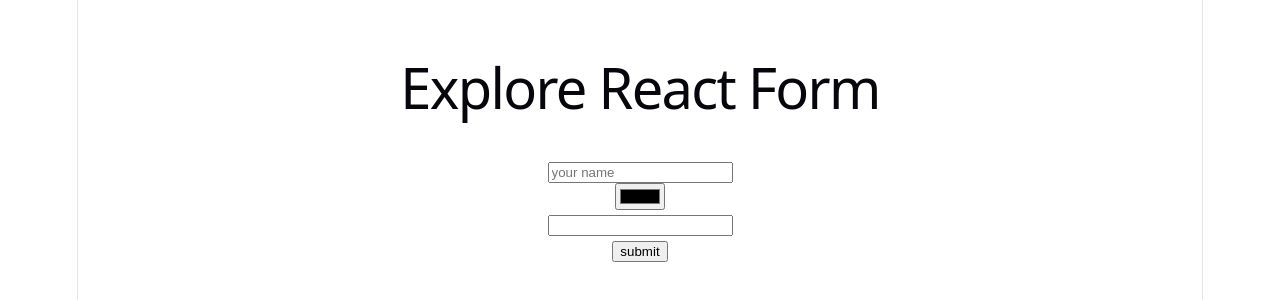
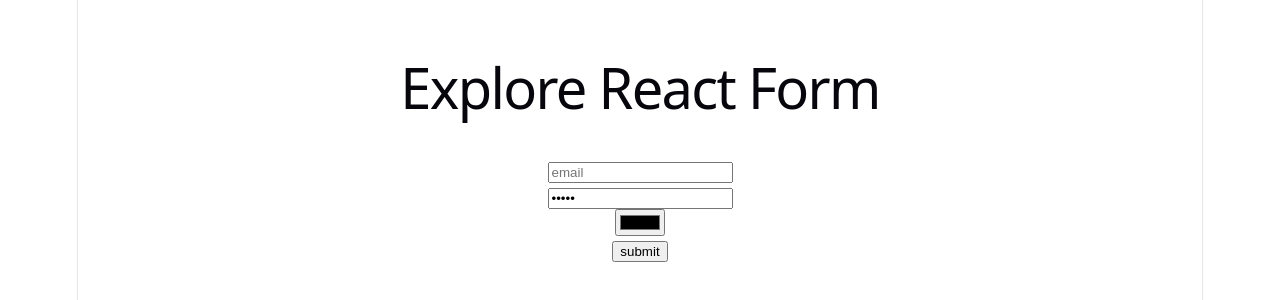
Before and after one commit to MahbubaSultanaEty/m-38-context-api-custom-hook, a React (Vite) app: page / in a window 1280 px wide. Shown: the part 248-548 px from the top of the page. Built offline with nearby package versions, Linux system fonts and the light colour scheme.

Commit message:
38-2 use form action formData and controlled component

```diff
--- a/src/App.jsx
+++ b/src/App.jsx
@@ -1,5 +1,7 @@
 
 import './App.css'
+import ControlledField from './Components/ControlledField/ControlledField'
+import FormAction from './Components/FormAction/FormAction'
 import SimpleForm from './Components/SimpleForm/SimpleForm'
 
 function App() {
@@ -10,7 +12,9 @@
       <section id="center">
 
           <h1>Explore React Form </h1>
-            <SimpleForm></SimpleForm>
+        {/* <SimpleForm></SimpleForm> */}
+        {/* <FormAction></FormAction> */}
+        <ControlledField></ControlledField>
    </section>
     </>
   )
--- /dev/null
+++ b/src/Components/ControlledField/ControlledField.jsx
@@ -0,0 +1,29 @@
+import React, { useState } from 'react';
+
+const ControlledField = () => {
+
+    const [password, setPassword] = useState(" ")
+
+    const handleSubmit = (e) => {
+        e.preventDefault();
+        console.log("submitted");
+    }
+    const handlePasswordOnchange = (e) => {
+        console.log(e.target.value);
+    }
+    return (
+        <div>
+            <form onSubmit={handleSubmit}>
+                <input type="email" name='email' id='' placeholder='email'  required/>
+                <br />
+                <input type="password" name='password' id=" " placeholder='password' onChange={handlePasswordOnchange} defaultValue="abcns" required/>
+                <br />
+                <input type="color" name='color' />
+                <br />
+                <input type="submit" value="submit" />
+            </form>
+        </div>
+    );
+};
+
+export default ControlledField;
--- /dev/null
+++ b/src/Components/FormAction/FormAction.jsx
@@ -0,0 +1,26 @@
+import React from 'react';
+
+const FormAction = () => {
+
+    const handleFormAction = (formData) => {
+        console.log(formData);
+        console.log(formData.get("name"));
+        console.log(formData.get("email"));
+        console.log(formData.get("color"));
+    }
+    return (
+        <div>
+            <form action={handleFormAction}>
+                <input type="text" name='name' placeholder='name' />
+                <br />
+                <input type="email" name='email' placeholder='email' />
+                <br />
+                <input type="color" name='color'  />
+                <br />
+                <input type="submit" value="submit" />
+            </form>
+        </div>
+    );
+};
+
+export default FormAction;
--- /dev/null
+++ b/src/get-form-data/get-form-data.js
@@ -0,0 +1,5 @@
+/**
+ * ways to get data from form
+ * 1. e.target.[name of the input field]
+ * 2. use form action and form data in the action handler. example: formData.get("name of the input field")
+ */
```
